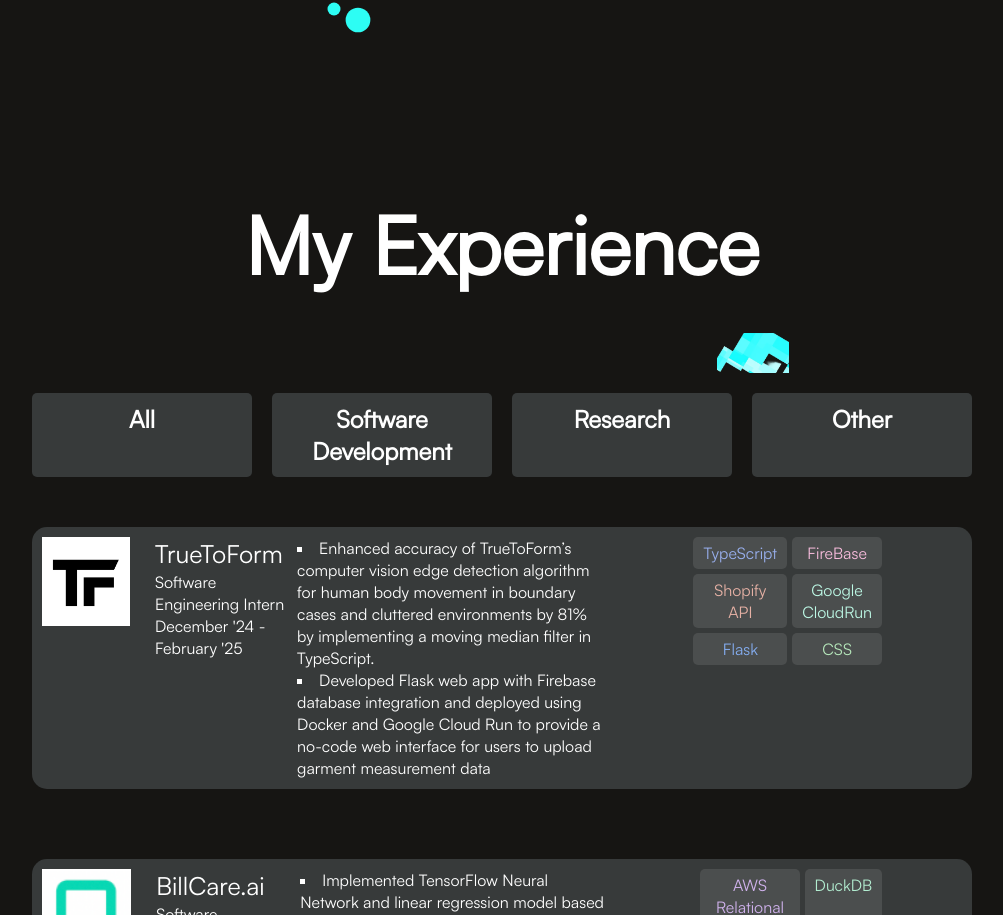
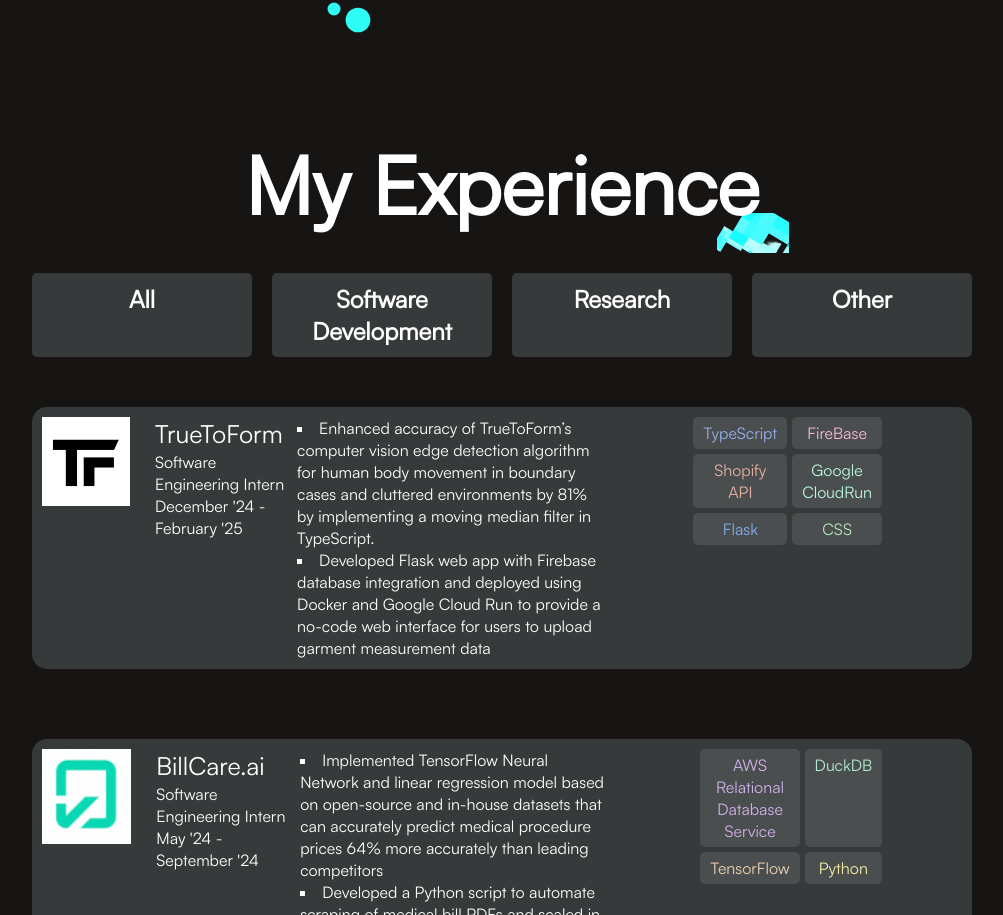
Before and after one commit to venkatsubra01/portfolio, a React (Vite) app in the folder client/: page / in a window 1280 px wide. Shown: the part 790-1705 px from the top of the page, without its empty margins (138-1141 px from the left). Built offline with nearby package versions, Linux system fonts and the light colour scheme.

Commit message:
adjusting formatting on experience and work

```diff
--- a/client/src/Components/Experience/Experience.css
+++ b/client/src/Components/Experience/Experience.css
@@ -10,7 +10,7 @@
     position:relative;
 }
 .experience-title h1{
-    padding: 75px 30px;
+    padding: 15px 30px;
     font-size: 80px;
     font-weight: 600;
 }
--- a/client/src/Components/MyWork/MyWork.css
+++ b/client/src/Components/MyWork/MyWork.css
@@ -121,7 +121,7 @@
     gap: 25px;
 }
 
-@media(max-width: 768px) {
+@media(max-width: 1254px) {
     .mywork-title h1{
         font-size: 50px;
         text-align: center;
```
